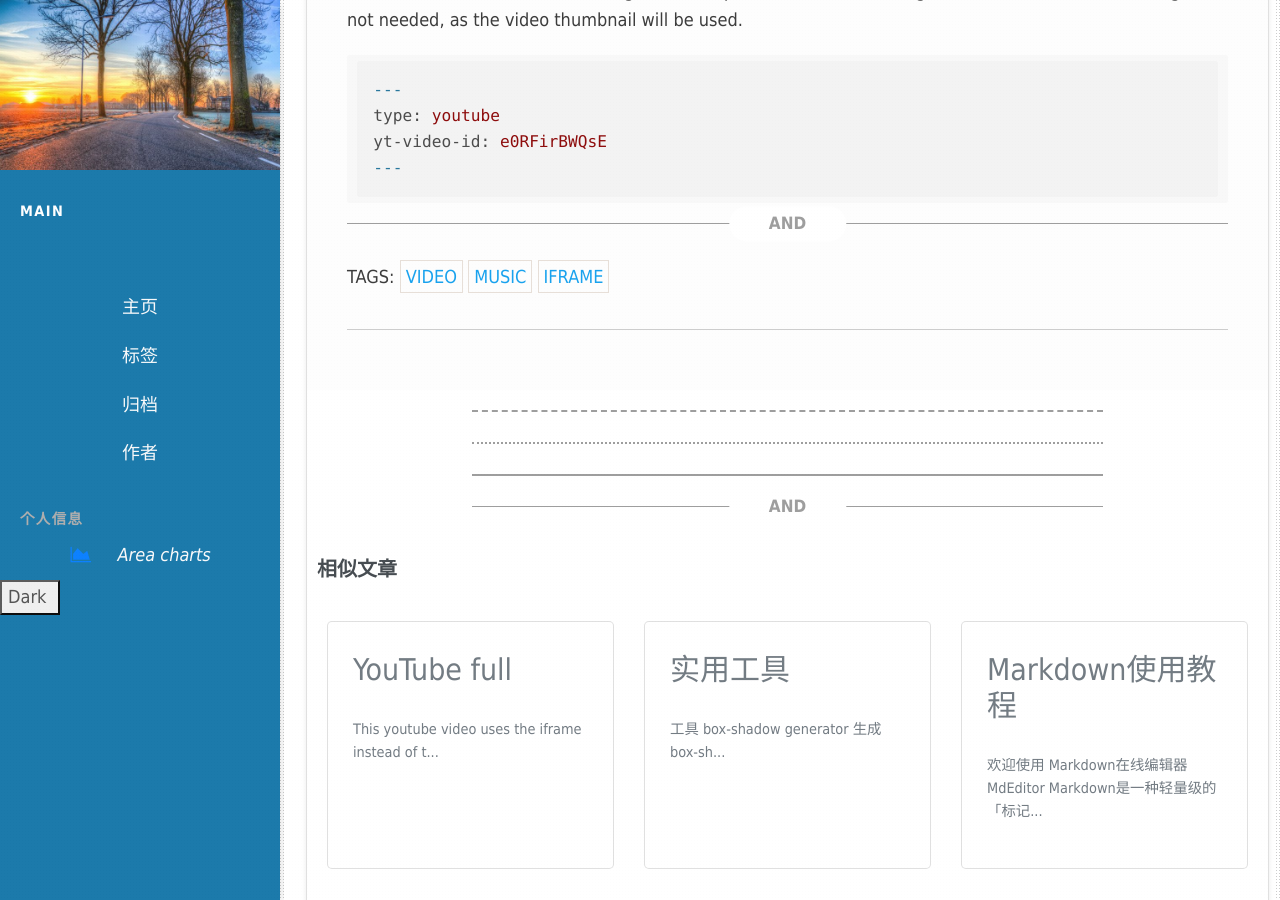
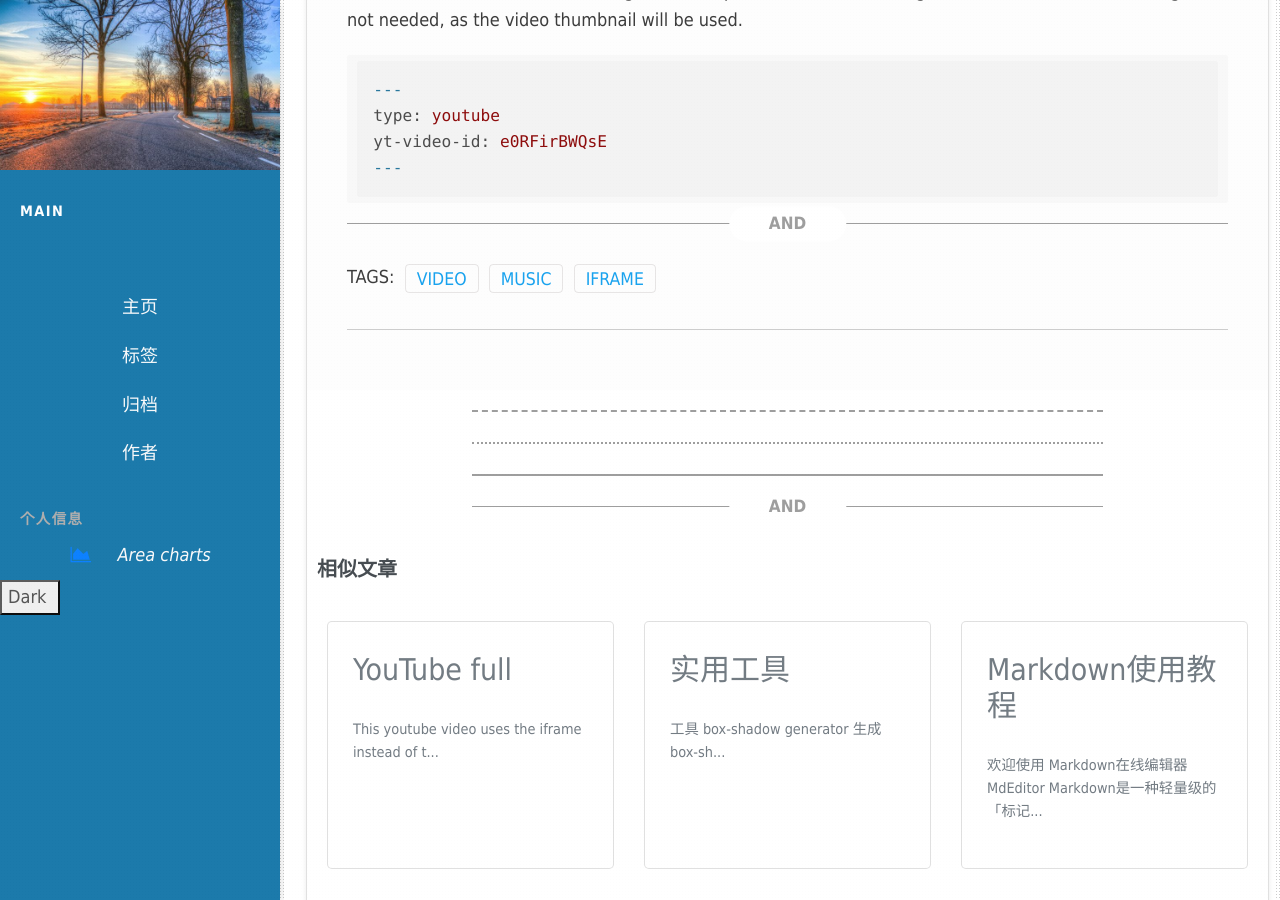
Before and after one commit to nengwuzhi/nengwuzhi.github.ioce, a Jekyll site: the page built from _posts/2015-02-09-youtube.md, in a window 1280 px wide and 900 px high, scrolled down 925 px. Built offline with Jekyll 4.4.1, drawn with Linux system fonts in a browser that asks for light colours; nearby versions of some CDN libraries.

Commit message:
Update post.html

```diff
--- a/_layouts/post.html
+++ b/_layouts/post.html
@@ -48,7 +48,7 @@
                             <p class="tags">
                                 <span class="sidebar-tag-link">Tags:</span>
                                 {% for tag in page.tags %}
-                                  <a href="{{ root_url }}/{{ site.tag_dir }}#{{ tag }}">{{ tag | join: "/" }}</a>
+                                  <a class="btn btn-outline-success btn-sm btn-round ml-1" href="{{ root_url }}/{{ site.tag_dir }}#{{ tag }}">{{ tag | join: "/" }}</a>
                                 {% endfor %}
                             </p>
                             {% endif %}
```
